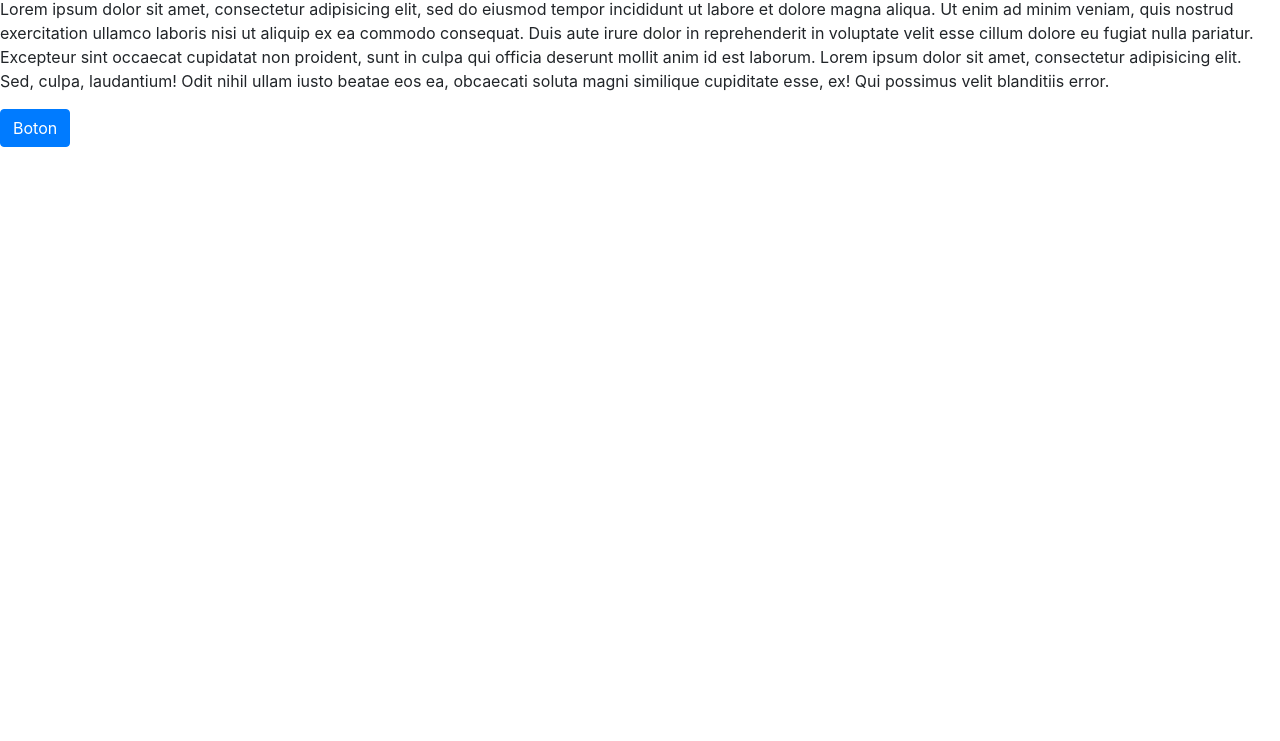
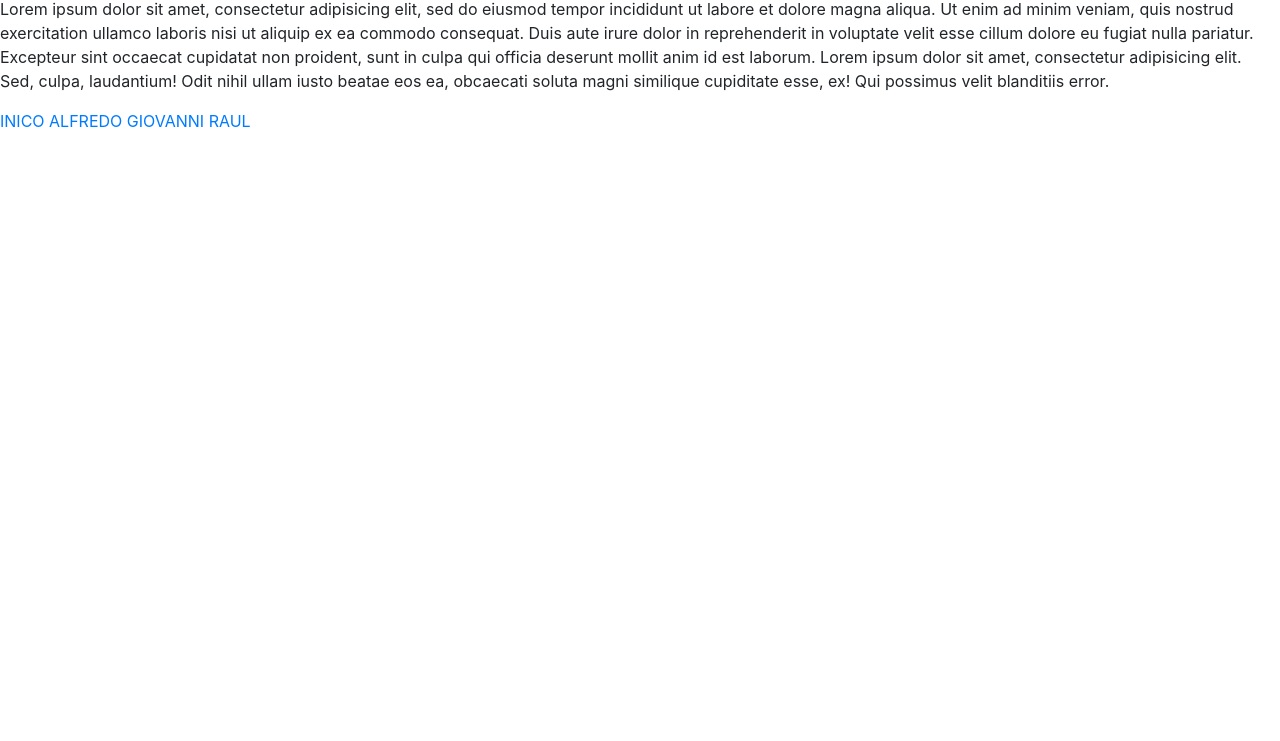
Before and after one commit to rallax-hack/tareaWebPage, a plain HTML site: page index.html in a window 1280 px wide. Shown: the part 59-800 px from the top of the page. Drawn offline with Linux system fonts and the light colour scheme.

Commit message:
Index Act1

```diff
--- a/index.html
+++ b/index.html
@@ -15,7 +15,11 @@
       Lorem ipsum dolor sit amet, consectetur adipisicing elit, sed do eiusmod tempor incididunt ut labore et dolore magna aliqua. Ut enim ad minim veniam, quis nostrud exercitation ullamco laboris nisi ut aliquip ex ea commodo consequat. Duis aute irure dolor in reprehenderit in voluptate velit esse cillum dolore eu fugiat nulla pariatur. Excepteur sint occaecat cupidatat non proident, sunt in culpa qui officia deserunt mollit anim id est laborum.
       Lorem ipsum dolor sit amet, consectetur adipisicing elit. Sed, culpa, laudantium! Odit nihil ullam iusto beatae eos ea, obcaecati soluta magni similique cupiditate esse, ex! Qui possimus velit blanditiis error.
     </p>
-    <button class="btn btn-primary">Boton</button>
+    <a href="index.html">INICO</a>
+    <a href="PagAlfredo.html">ALFREDO</a>
+    <a href="pagGiovanni.html">GIOVANNI</a>
+    <a href="pagGiovanni.html">RAUL</a>
+    <!-- <button class="btn btn-primary">Boton</button>-->
     <script src="js/jquery.js"></script>
     <script src="js/bootstrap.min.js"></script>
 </body>
```
